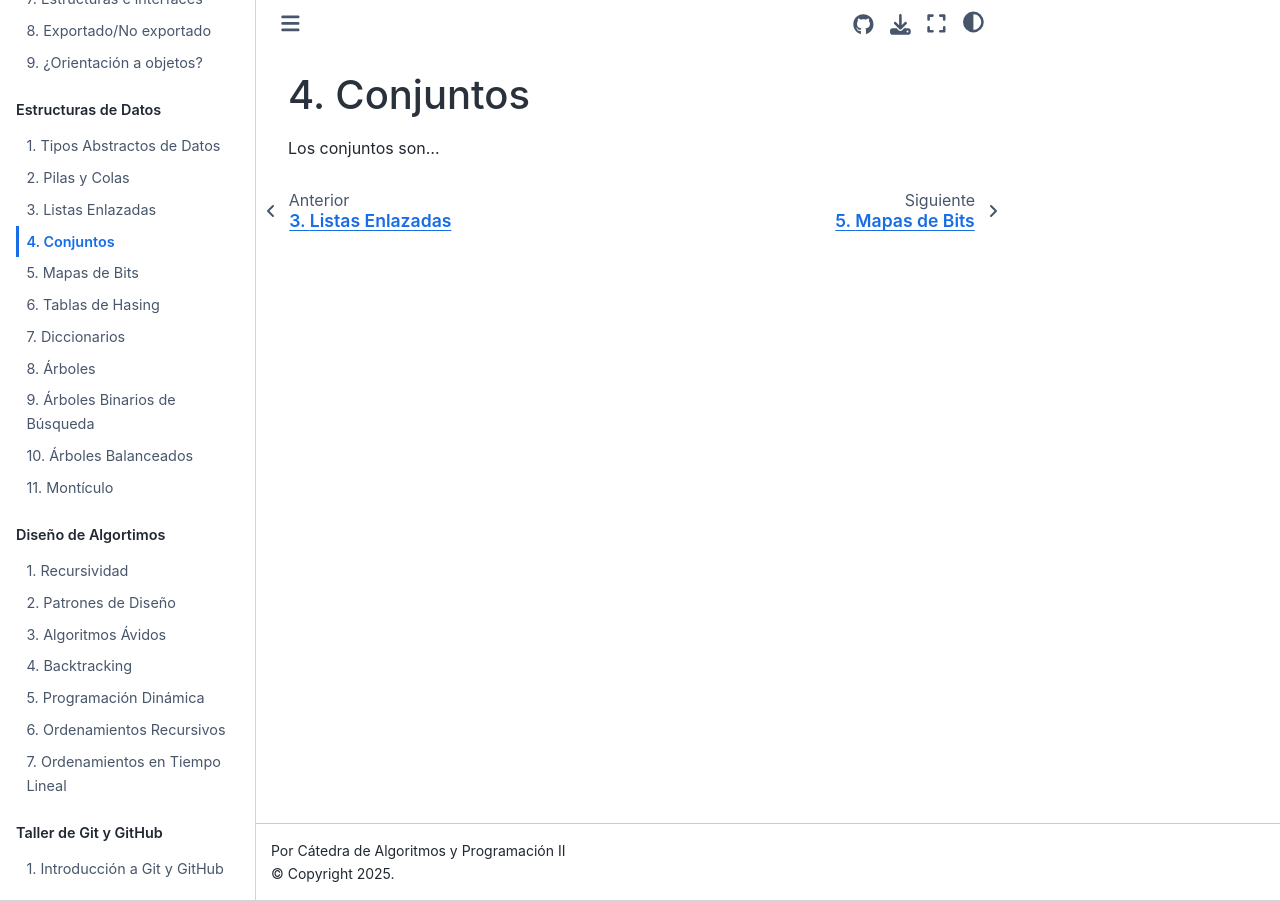
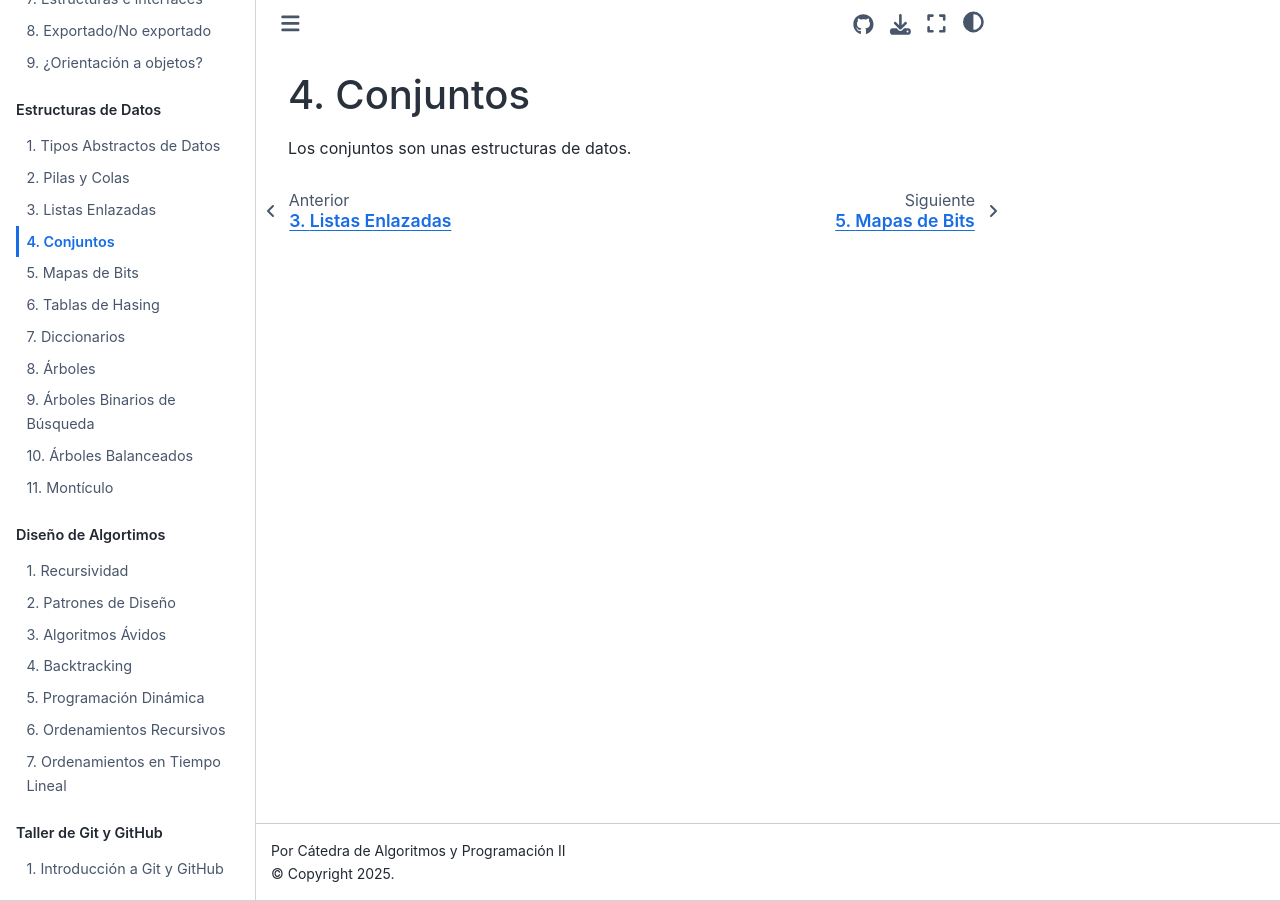
Before and after one commit to untref-ayp2/apuntes, a Jupyter Book: the page built from contenidos/capitulo3/3.3-Conjuntos.md, in a window 1280 px wide. Built offline with Jupyter Book 1.0.4 settings and Sphinx 7.4.7 and the Sphinx Book theme 1.1.4, drawn with Linux system fonts in a browser that asks for light colours.

Commit message:
actualizo el texto

```diff
--- a/contenidos/capitulo3/3.3-Conjuntos.md
+++ b/contenidos/capitulo3/3.3-Conjuntos.md
@@ -1,3 +1,3 @@
 # Conjuntos
 
-Los conjuntos son...
+Los conjuntos son unas estructuras de datos.
```
